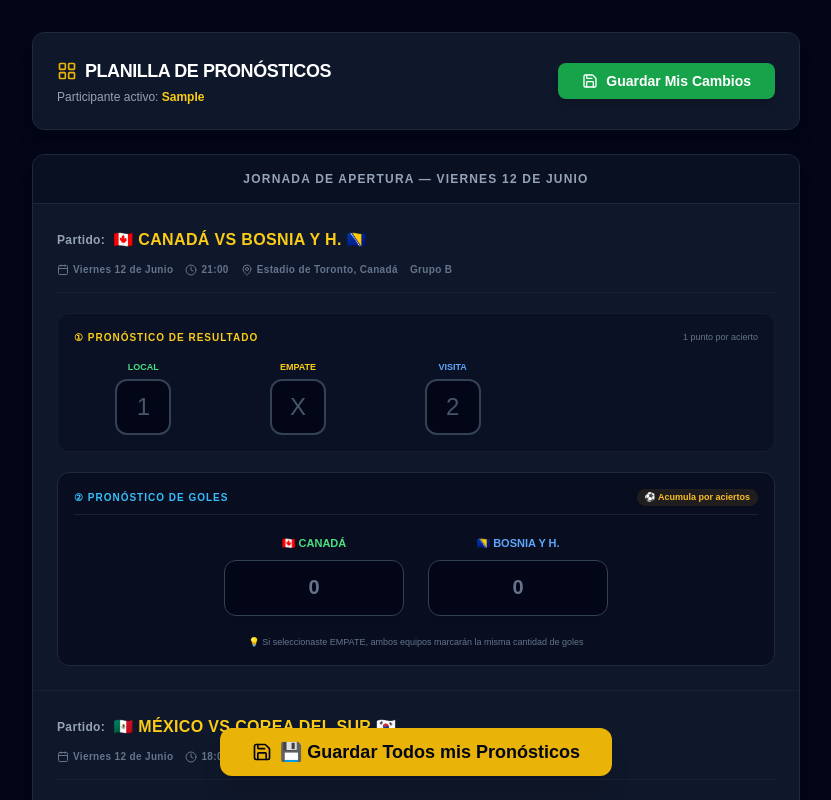
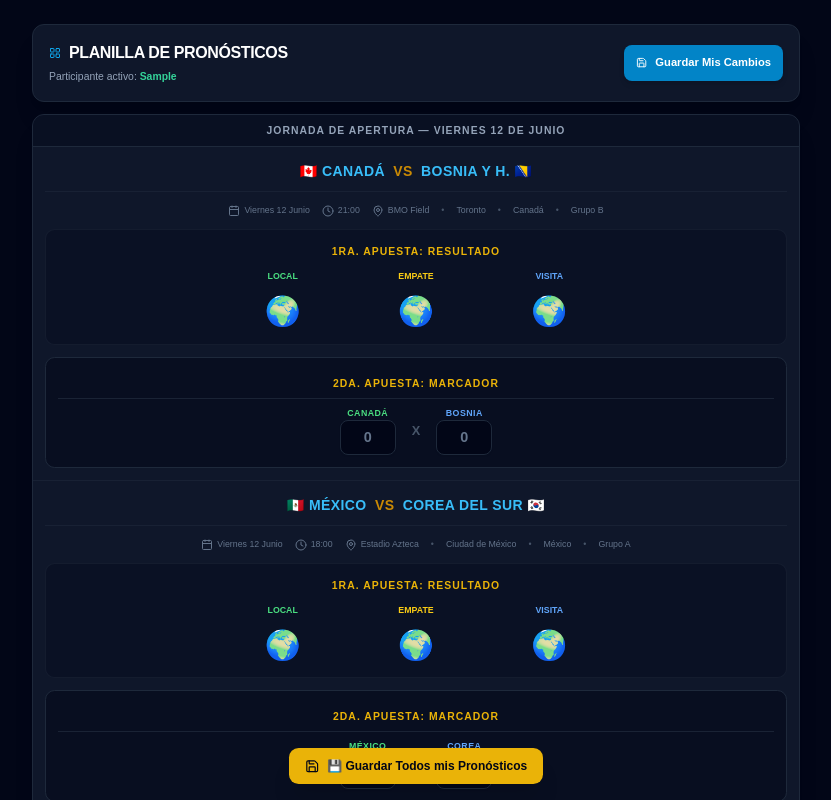
Before and after one commit to wakanina-arch/quiniela-mundial-2026, a Next.js app: page /quiniela in a window 1280 px wide. Both pictures are taken after typing "Sample", "name@example.com" into the empty fields and a click on the button "ABRIR MI PLANILLA". Shown: the top 800 px of the page, without its empty margins (224-1055 px from the left). Built offline with nearby package versions, Linux system fonts and the light colour scheme.

Commit message:
Quiniela final: registro + resultado (globo🌍/🌐) + marcador | diseño minimalista

```diff
--- a/src/app/quiniela/page.tsx
+++ b/src/app/quiniela/page.tsx
@@ -1,7 +1,6 @@
 "use client"
 
 import { useState, useEffect } from "react"
-import { useRouter } from "next/navigation"
 import { Trophy, Save, LayoutGrid, Calendar, MapPin, Clock } from "lucide-react"
 import { Input } from "@/components/ui/input"
 import { Button } from "@/components/ui/button"
@@ -15,6 +14,7 @@ interface Partido {
   fecha: string
   hora: string
   estadio: string
+  ciudad: string
   pais: string
   grupo: string
 }
@@ -25,63 +25,37 @@ interface Apuesta {
   golesVisita: string
 }
 
-// Partidos de la Jornada de Apertura
 const PARTIDOS: Partido[] = [
   {
-    id: "1",
-    local: "Canadá",
-    visitante: "Bosnia y H.",
-    banderaLocal: "🇨🇦",
-    banderaVisitante: "🇧🇦",
-    fecha: "Viernes 12 de Junio",
-    hora: "21:00",
-    estadio: "Estadio de Toronto",
-    pais: "Canadá",
-    grupo: "B"
+    id: "1", local: "Canadá", visitante: "Bosnia y H.",
+    banderaLocal: "🇨🇦", banderaVisitante: "🇧🇦",
+    fecha: "Viernes 12 Junio", hora: "21:00", estadio: "BMO Field", ciudad: "Toronto", pais: "Canadá", grupo: "B"
   },
   {
-    id: "2",
-    local: "México",
-    visitante: "Corea del Sur",
-    banderaLocal: "🇲🇽",
-    banderaVisitante: "🇰🇷",
-    fecha: "Viernes 12 de Junio",
-    hora: "18:00",
-    estadio: "Estadio Azteca",
-    pais: "México",
-    grupo: "A"
+    id: "2", local: "México", visitante: "Corea del Sur",
+    banderaLocal: "🇲🇽", banderaVisitante: "🇰🇷",
+    fecha: "Viernes 12 Junio", hora: "18:00", estadio: "Estadio Azteca", ciudad: "Ciudad de México", pais: "México", grupo: "A"
   },
   {
-    id: "3",
-    local: "Estados Unidos",
-    visitante: "Paraguay",
-    banderaLocal: "🇺🇸",
-    banderaVisitante: "🇵🇾",
-    fecha: "Viernes 12 de Junio",
-    hora: "15:00",
-    estadio: "MetLife Stadium",
-    pais: "EE.UU.",
-    grupo: "D"
+    id: "3", local: "Estados Unidos", visitante: "Paraguay",
+    banderaLocal: "🇺🇸", banderaVisitante: "🇵🇾",
+    fecha: "Viernes 12 Junio", hora: "15:00", estadio: "MetLife Stadium", ciudad: "East Rutherford", pais: "EE.UU.", grupo: "D"
   }
 ]
 
 export default function QuinielaPage() {
-  const router = useRouter()
   const [registrado, setRegistrado] = useState(false)
   const [nombre, setNombre] = useState("")
   const [email, setEmail] = useState("")
   const [apuestas, setApuestas] = useState<Record<string, Apuesta>>({})
 
   useEffect(() => {
-    // Cargar apuestas guardadas
     const saved = localStorage.getItem("quiniela_apuestas")
     if (saved) {
       setApuestas(JSON.parse(saved))
     } else {
       const inicial: Record<string, Apuesta> = {}
-      PARTIDOS.forEach(p => {
-        inicial[p.id] = { opcion: "", golesLocal: "", golesVisita: "" }
-      })
+      PARTIDOS.forEach(p => { inicial[p.id] = { opcion: "", golesLocal: "", golesVisita: "" } })
       setApuestas(inicial)
     }
   }, [])
@@ -93,11 +67,9 @@ export default function QuinielaPage() {
       return
     }
     setRegistrado(true)
-    // Guardar usuario
     localStorage.setItem("quiniela_usuario", JSON.stringify({ nombre, email }))
   }
 
-  // Estampar sello (resultado L/E/V)
   const estamparSello = (partidoId: string, seleccion: "L" | "E" | "V") => {
     setApuestas(prev => ({
       ...prev,
@@ -108,18 +80,14 @@ export default function QuinielaPage() {
     }))
   }
 
-  // Manejo de goles
   const handleGoles = (partidoId: string, campo: "golesLocal" | "golesVisita", valor: string) => {
     const limpio = valor.replace(/[^0-9]/g, "")
-    setApuestas(prev => ({
-      ...prev,
-      [partidoId]: { ...prev[partidoId], [campo]: limpio }
-    }))
+    setApuestas(prev => ({ ...prev, [partidoId]: { ...prev[partidoId], [campo]: limpio } }))
   }
 
   const guardarGiro = () => {
     localStorage.setItem("quiniela_apuestas", JSON.stringify(apuestas))
-    alert(`📝 ¡Boleta archivada con éxito, ${nombre}! Tus marcaciones han sido registradas.`)
+    alert(`📝 ¡Boleta archivada con éxito, ${nombre}!`)
   }
 
   // VISTA 1: INSCRIPCIÓN
@@ -128,34 +96,20 @@ export default function QuinielaPage() {
       <div className="min-h-screen bg-slate-950 text-slate-50 flex items-center justify-center p-4">
         <div className="bg-slate-900 border border-slate-800 p-8 rounded-xl max-w-md w-full shadow-2xl space-y-6">
           <div className="text-center space-y-2">
-            <Trophy className="h-10 w-10 text-yellow-500 mx-auto" />
+            <Trophy className="h-10 w-10 text-amber-500 mx-auto" />
             <h1 className="text-2xl font-black uppercase tracking-tight">Registro de Participante</h1>
             <p className="text-slate-400 text-xs">Inscríbete para validar tu boleta de doble apuesta.</p>
           </div>
           <form onSubmit={handleInscripcion} className="space-y-4">
             <div className="space-y-1">
               <label className="text-xs font-bold uppercase tracking-wider text-slate-400">Nombre Completo</label>
-              <Input
-                type="text"
-                placeholder="Ej. Edgar Jara"
-                value={nombre}
-                onChange={(e) => setNombre(e.target.value)}
-                className="bg-slate-950 border-slate-800 text-white font-medium"
-              />
+              <Input type="text" placeholder="Ej. Edgar Jara" value={nombre} onChange={(e) => setNombre(e.target.value)} className="bg-slate-950 border-slate-800 text-white font-medium" />
             </div>
             <div className="space-y-1">
               <label className="text-xs font-bold uppercase tracking-wider text-slate-400">Correo Electrónico</label>
-              <Input
-                type="email"
-                placeholder="edgar@correo.com"
-                value={email}
-                onChange={(e) => setEmail(e.target.value)}
-                className="bg-slate-950 border-slate-800 text-white font-medium"
-              />
+              <Input type="email" placeholder="edgar@correo.com" value={email} onChange={(e) => setEmail(e.target.value)} className="bg-slate-950 border-slate-800 text-white font-medium" />
             </div>
-            <Button type="submit" className="w-full bg-yellow-500 hover:bg-yellow-600 text-slate-950 font-black rounded-lg py-2.5 text-xs uppercase tracking-wider">
-              Abrir Mi Planilla
-            </Button>
+            <Button type="submit" className="w-full bg-sky-600 hover:bg-sky-700 text-white font-black rounded-lg py-2.5 text-xs uppercase tracking-wider">Abrir Mi Planilla</Button>
           </form>
         </div>
       </div>
@@ -164,31 +118,25 @@ export default function QuinielaPage() {
 
   // VISTA 2: QUINIELA COMPLETA
   return (
-    <div className="min-h-screen bg-slate-950 text-slate-50 p-4 md:p-8">
-      <div className="max-w-3xl mx-auto space-y-6">
+    <div className="min-h-screen bg-slate-950 text-slate-50 p-[0.75rem] md:p-[1.5rem]">
+      <div className="max-w-3xl mx-auto space-y-[0.75rem]">
 
-        {/* CABECERA */}
-        <div className="flex flex-col sm:flex-row justify-between items-start sm:items-center gap-4 bg-slate-900 p-6 rounded-xl border border-slate-800 shadow-xl">
+        {/* Cabecera */}
+        <div className="flex flex-col sm:flex-row justify-between items-start sm:items-center gap-[0.75rem] bg-slate-900 p-[1rem] rounded-[0.75rem] border border-slate-800 shadow-xl">
           <div>
-            <h1 className="text-lg font-bold flex items-center gap-2 text-white uppercase tracking-tight">
-              <LayoutGrid className="h-5 w-5 text-yellow-500" />
-              PLANILLA DE PRONÓSTICOS
+            <h1 className="text-[1rem] font-bold flex items-center gap-2 text-white uppercase tracking-tight">
+              <LayoutGrid className="h-[0.75rem] w-[0.75rem] text-sky-500" /> PLANILLA DE PRONÓSTICOS
             </h1>
-            <p className="text-slate-400 text-xs mt-1">
-              Participante activo: <span className="text-yellow-400 font-bold">{nombre}</span>
-            </p>
+            <p className="text-slate-400 text-[0.65rem] mt-1">Participante activo: <span className="text-emerald-400 font-bold">{nombre}</span></p>
           </div>
-          <Button
-            onClick={guardarGiro}
-            className="w-full sm:w-auto bg-green-600 hover:bg-green-700 text-white font-bold px-6 shadow-md gap-2 rounded-lg"
-          >
-            <Save className="h-4 w-4" /> Guardar Mis Cambios
+          <Button onClick={guardarGiro} className="w-full sm:w-auto bg-sky-600 hover:bg-sky-700 text-white font-bold px-[0.75rem] shadow-md gap-2 rounded-[0.5rem] text-[0.7rem] py-[0.4rem]">
+            <Save className="h-[0.7rem] w-[0.7rem]" /> Guardar Mis Cambios
           </Button>
         </div>
 
-        {/* JORNADA DE APERTURA */}
-        <div className="bg-slate-900 rounded-xl border border-slate-800 overflow-hidden shadow-xl">
-          <div className="p-4 bg-slate-950/40 border-b border-slate-800 text-xs font-bold uppercase tracking-widest text-slate-400 text-center">
+        {/* Jornada */}
+        <div className="bg-slate-900 rounded-[0.75rem] border border-slate-800 overflow-hidden shadow-xl">
+          <div className="p-[0.5rem] bg-slate-950/40 border-b border-slate-800 text-[0.65rem] font-bold uppercase tracking-widest text-slate-400 text-center">
             Jornada de Apertura — Viernes 12 de Junio
           </div>
 
@@ -197,98 +145,82 @@ export default function QuinielaPage() {
               const apuesta = apuestas[partido.id] || { opcion: "", golesLocal: "", golesVisita: "" }
 
               return (
-                <div key={partido.id} className="p-6 space-y-5">
+                <div key={partido.id} className="p-[0.75rem] space-y-[0.75rem]">
 
-                  {/* ENCABEZADO: Partido */}
-                  <div className="text-center sm:text-left font-black text-slate-200 tracking-wide text-sm border-b border-slate-800/60 pb-3">
-                    <div className="flex flex-col sm:flex-row items-center gap-2 justify-center sm:justify-start">
-                      <span className="text-slate-400 text-xs">Partido:</span>
-                      <span className="text-yellow-400 font-black uppercase text-base">
-                        {partido.banderaLocal} {partido.local} VS {partido.visitante} {partido.banderaVisitante}
+                  {/* EQUIPOS - color azul celeste */}
+                  <div className="text-center font-black tracking-wide border-b border-slate-800/60 pb-[0.5rem]">
+                    <span className="text-[0.875rem] uppercase text-sky-400">
+                      {partido.banderaLocal} {partido.local} <span className="text-yellow-600 mx-1">vs</span> {partido.visitante} {partido.banderaVisitante}
                     </span>
                   </div>
-                    {/* SUBTÍTULO: Datos del partido */}
-                    <div className="flex flex-wrap justify-center sm:justify-start gap-3 mt-2 text-[10px] text-slate-500">
+
+                  {/* SUBTÍTULO: fecha, hora, estadio, ciudad, país */}
+                  <div className="flex flex-wrap justify-center gap-3 text-[0.55rem] text-slate-500">
                     <span className="flex items-center gap-1"><Calendar className="h-3 w-3" /> {partido.fecha}</span>
                     <span className="flex items-center gap-1"><Clock className="h-3 w-3" /> {partido.hora}</span>
-                      <span className="flex items-center gap-1"><MapPin className="h-3 w-3" /> {partido.estadio}, {partido.pais}</span>
-                      <span className="flex items-center gap-1">Grupo {partido.grupo}</span>
-                    </div>
+                    <span className="flex items-center gap-1"><MapPin className="h-3 w-3" /> {partido.estadio}</span>
+                    <span className="text-slate-600">•</span>
+                    <span>{partido.ciudad}</span>
+                    <span className="text-slate-600">•</span>
+                    <span>{partido.pais}</span>
+                    <span className="text-slate-600">•</span>
+                    <span>Grupo {partido.grupo}</span>
                   </div>
 
-                  {/* 1ª APUESTA: RESULTADO (GLOBOS) */}
-                  <div className="space-y-3 bg-slate-950/30 p-4 rounded-xl border border-slate-800/50">
-                    <div className="flex justify-between items-center">
-                      <span className="text-[10px] font-black tracking-widest uppercase text-yellow-400">
-                        ① Pronóstico de Resultado
+                  {/* 1ra. APUESTA: RESULTADO */}
+                  <div className="bg-slate-950/30 rounded-[0.6rem] border border-slate-800/50 py-2">
+                    <div className="text-center mb-2">
+                      <span className="text-[0.65rem] font-black tracking-widest uppercase text-yellow-500">
+                        1ra. Apuesta: Resultado
                       </span>
-                      <span className="text-[9px] text-slate-500">1 punto por acierto</span>
                     </div>
-
-                    <div className="grid grid-cols-3 gap-4 text-center max-w-md mx-auto sm:mx-0 pt-1">
+                    <div className="grid grid-cols-3 gap-4 text-center max-w-sm mx-auto">
                       {/* LOCAL */}
                       <div className="flex flex-col items-center">
-                        <span className="text-[9px] font-bold text-green-400 mb-1">LOCAL</span>
+                        <span className="text-[0.55rem] font-bold text-green-400 uppercase mb-1">LOCAL</span>
                         <button
                           onClick={() => estamparSello(partido.id, "L")}
-                          className={`w-14 h-14 rounded-xl border-2 flex items-center justify-center text-2xl transition-all duration-300 ${
-                            apuesta.opcion === "L"
-                              ? "bg-green-600 border-green-400 text-white shadow-lg scale-105"
-                              : "bg-slate-950 border-slate-700 text-slate-600 hover:border-green-500"
-                          }`}
+                          className="w-[3rem] h-[3rem] rounded-full flex items-center justify-center text-[1.8rem] transition-all duration-300 hover:scale-110"
                         >
-                          {apuesta.opcion === "L" ? "✓" : "1"}
+                          {apuesta.opcion === "L" ? "🌐" : "🌍"}
                         </button>
                       </div>
 
                       {/* EMPATE */}
                       <div className="flex flex-col items-center">
-                        <span className="text-[9px] font-bold text-yellow-400 mb-1">EMPATE</span>
+                        <span className="text-[0.55rem] font-bold text-yellow-400 uppercase mb-1">EMPATE</span>
                         <button
                           onClick={() => estamparSello(partido.id, "E")}
-                          className={`w-14 h-14 rounded-xl border-2 flex items-center justify-center text-2xl transition-all duration-300 ${
-                            apuesta.opcion === "E"
-                              ? "bg-yellow-600 border-yellow-400 text-white shadow-lg scale-105"
-                              : "bg-slate-950 border-slate-700 text-slate-600 hover:border-yellow-500"
-                          }`}
+                          className="w-[3rem] h-[3rem] rounded-full flex items-center justify-center text-[1.8rem] transition-all duration-300 hover:scale-110"
                         >
-                          {apuesta.opcion === "E" ? "✓" : "X"}
+                          {apuesta.opcion === "E" ? "🌐" : "🌍"}
                         </button>
                       </div>
 
                       {/* VISITA */}
                       <div className="flex flex-col items-center">
-                        <span className="text-[9px] font-bold text-blue-400 mb-1">VISITA</span>
+                        <span className="text-[0.55rem] font-bold text-blue-400 uppercase mb-1">VISITA</span>
                         <button
                           onClick={() => estamparSello(partido.id, "V")}
-                          className={`w-14 h-14 rounded-xl border-2 flex items-center justify-center text-2xl transition-all duration-300 ${
-                            apuesta.opcion === "V"
-                              ? "bg-blue-600 border-blue-400 text-white shadow-lg scale-105"
-                              : "bg-slate-950 border-slate-700 text-slate-600 hover:border-blue-500"
-                          }`}
+                          className="w-[3rem] h-[3rem] rounded-full flex items-center justify-center text-[1.8rem] transition-all duration-300 hover:scale-110"
                         >
-                          {apuesta.opcion === "V" ? "✓" : "2"}
+                          {apuesta.opcion === "V" ? "🌐" : "🌍"}
                         </button>
                       </div>
                     </div>
                   </div>
 
-                  {/* 2ª APUESTA: GOLES */}
-                  <div className="space-y-3 bg-slate-950/50 p-4 rounded-xl border border-slate-800">
-                    <div className="flex flex-col sm:flex-row sm:items-center justify-between gap-2 border-b border-slate-800/80 pb-2">
-                      <span className="text-[10px] font-black tracking-widest uppercase text-sky-400">
-                        ② Pronóstico de Goles
-                      </span>
-                      <span className="text-[9px] text-amber-400 font-bold bg-amber-500/10 px-2 py-0.5 rounded-full">
-                        ⚽ Acumula por aciertos
+                  {/* 2da. APUESTA: MARCADOR */}
+                  <div className="bg-slate-950/50 p-[0.75rem] rounded-[0.6rem] border border-slate-800">
+                    <div className="border-b border-slate-800/80 pb-1 text-center">
+                      <span className="text-[0.65rem] font-black tracking-widest uppercase text-yellow-500">
+                        2da. Apuesta: Marcador
                       </span>
                     </div>
 
-                    <div className="grid grid-cols-2 gap-6 max-w-sm mx-auto pt-2">
-                      <div className="text-center space-y-2">
-                        <label className="text-[11px] font-bold text-green-400 uppercase block">
-                          {partido.banderaLocal} {partido.local}
-                        </label>
+                    <div className="flex items-center justify-center gap-4 max-w-xs mx-auto pt-2">
+                      <div className="text-center">
+                        <label className="text-[0.55rem] font-bold text-green-400 uppercase tracking-wider block">{partido.local.split(' ')[0]}</label>
                         <Input
                           type="text"
                           inputMode="numeric"
@@ -296,14 +228,12 @@ export default function QuinielaPage() {
                           placeholder="0"
                           value={apuesta.golesLocal}
                           onChange={(e) => handleGoles(partido.id, "golesLocal", e.target.value)}
-                          className="bg-slate-950 border-slate-700 text-center text-xl font-black text-white focus-visible:ring-yellow-500 h-14 rounded-xl"
+                          className="bg-slate-950 border-slate-800 text-center text-[0.9rem] font-black text-white focus-visible:ring-sky-500 h-[2.2rem] rounded-[0.5rem] p-0 w-14 mx-auto"
                         />
                       </div>
-
-                      <div className="text-center space-y-2">
-                        <label className="text-[11px] font-bold text-blue-400 uppercase block">
-                          {partido.banderaVisitante} {partido.visitante}
-                        </label>
+                      <div className="text-slate-600 font-bold text-[0.8rem]">X</div>
+                      <div className="text-center">
+                        <label className="text-[0.55rem] font-bold text-blue-400 uppercase tracking-wider block">{partido.visitante.split(' ')[0]}</label>
                         <Input
                           type="text"
                           inputMode="numeric"
@@ -311,13 +241,10 @@ export default function QuinielaPage() {
                           placeholder="0"
                           value={apuesta.golesVisita}
                           onChange={(e) => handleGoles(partido.id, "golesVisita", e.target.value)}
-                          className="bg-slate-950 border-slate-700 text-center text-xl font-black text-white focus-visible:ring-yellow-500 h-14 rounded-xl"
+                          className="bg-slate-950 border-slate-800 text-center text-[0.9rem] font-black text-white focus-visible:ring-sky-500 h-[2.2rem] rounded-[0.5rem] p-0 w-14 mx-auto"
                         />
                       </div>
                     </div>
-                    <p className="text-[9px] text-slate-500 text-center pt-2">
-                      💡 Si seleccionaste EMPATE, ambos equipos marcarán la misma cantidad de goles
-                    </p>
                   </div>
                 </div>
               )
@@ -325,13 +252,13 @@ export default function QuinielaPage() {
           </div>
         </div>
 
-        {/* PIE: Botón guardar flotante */}
-        <div className="sticky bottom-6 mt-8 flex justify-center">
+        {/* Botón guardar flotante */}
+        <div className="sticky bottom-4 mt-4 flex justify-center">
           <Button
             onClick={guardarGiro}
-            className="bg-yellow-500 hover:bg-yellow-600 text-slate-950 font-black gap-2 px-8 py-6 text-lg shadow-xl rounded-xl"
+            className="bg-yellow-500 hover:bg-yellow-600 text-slate-950 font-black gap-2 px-[1rem] py-[0.5rem] text-[0.75rem] shadow-xl rounded-[0.6rem]"
           >
-            <Save className="h-5 w-5" />
+            <Save className="h-[0.9rem] w-[0.9rem]" />
             💾 Guardar Todos mis Pronósticos
           </Button>
         </div>
```
Lines whose indentation alone changed are shown as unchanged.
